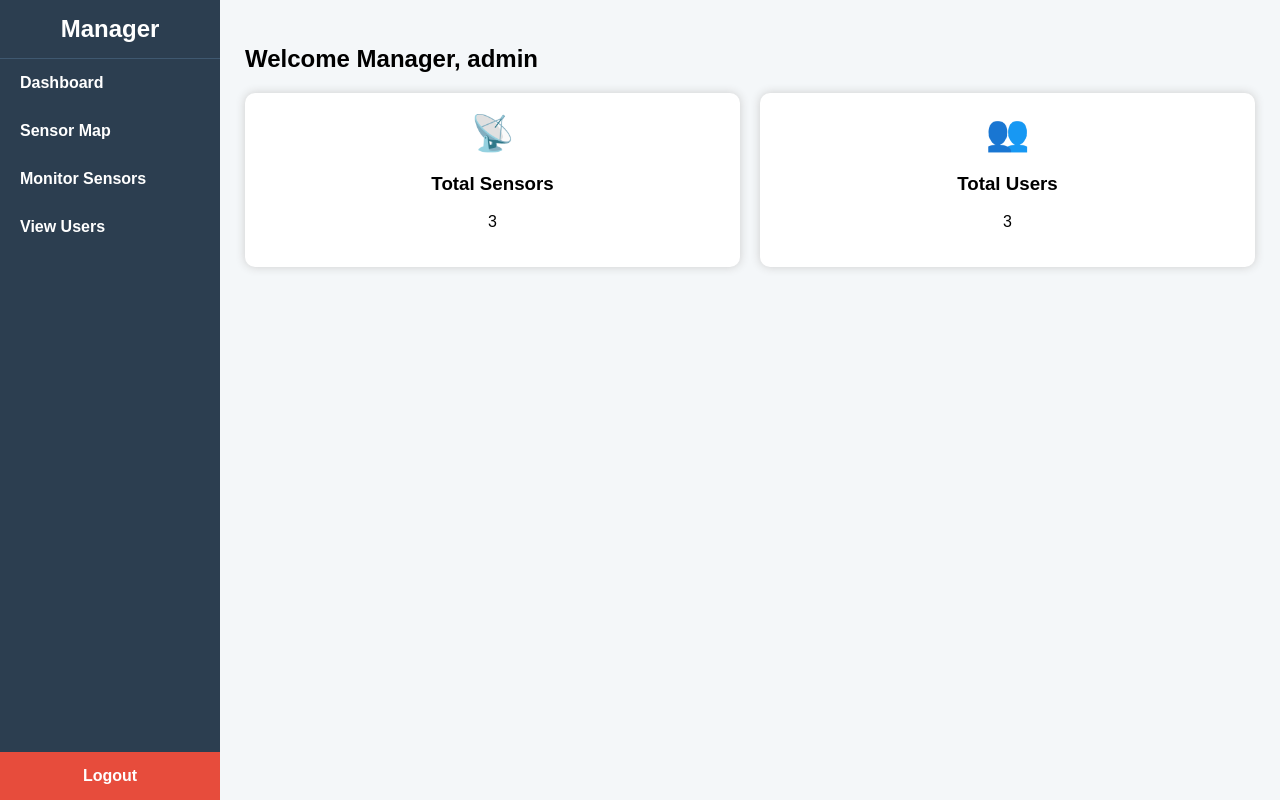
After one commit to 4doyngaIt/air-ventilation-monitoring-system, a PHP site: page /app/manager/dashboard.php in a window 1280 px wide. The commit adds this page. Run offline with PHP 8.4, Linux system fonts and the light colour scheme; a user stored in the database is signed in; data comes from the database, SQL or seed files in the repository; data that the repository does not hold is empty; some libraries are stand-ins or nearby versions.

Commit message:
added manager dashboard

```diff
--- /dev/null
+++ b/app/manager/dashboard.php
@@ -0,0 +1,310 @@
+<?php
+session_start();
+include __DIR__ . "/../../config/db.php";
+
+if(!isset($_SESSION['user_id']) || $_SESSION['role'] !== 'manager'){
+    header("Location: ../../login/login.php");
+    exit();
+}
+
+/* FETCH DATA */
+
+$users = $conn->query("SELECT user_id,username,email,role FROM users ORDER BY user_id ASC");
+$sensors = $conn->query("SELECT * FROM sensors ORDER BY sensor_id ASC");
+
+$total_users = $users->num_rows;
+$total_sensors = $sensors->num_rows;
+
+?>
+
+<!DOCTYPE html>
+<html>
+<head>
+
+<title>Manager Dashboard</title>
+
+<style>
+
+body{
+font-family:Arial;
+margin:0;
+display:flex;
+background:#f4f7f9;
+}
+
+/* SIDEBAR */
+
+.sidebar{
+width:220px;
+background:#2c3e50;
+color:white;
+height:100vh;
+display:flex;
+flex-direction:column;
+}
+
+.sidebar h2{
+text-align:center;
+padding:15px;
+margin:0;
+border-bottom:1px solid #3f5870;
+}
+
+.sidebar a{
+color:white;
+padding:15px 20px;
+text-decoration:none;
+font-weight:bold;
+display:block;
+}
+
+.sidebar a:hover{
+background:#1a252f;
+}
+
+/* LOGOUT BUTTON */
+
+.logout{
+margin-top:auto;
+background:#e74c3c;
+text-align:center;
+}
+
+.logout:hover{
+background:#c0392b;
+}
+
+/* MAIN */
+
+.main{
+flex:1;
+padding:25px;
+}
+
+/* DASHBOARD CARDS */
+
+.cards{
+display:flex;
+gap:20px;
+margin-top:20px;
+}
+
+.card{
+flex:1;
+background:white;
+padding:20px;
+border-radius:10px;
+box-shadow:0 0 10px #ccc;
+text-align:center;
+}
+
+.card span{
+font-size:35px;
+}
+
+/* MAP */
+
+#map{
+width:100%;
+height:400px;
+margin-top:20px;
+border-radius:10px;
+}
+
+/* TABLE */
+
+table{
+width:100%;
+border-collapse:collapse;
+margin-top:20px;
+background:white;
+box-shadow:0 0 8px #ccc;
+}
+
+th,td{
+padding:10px;
+border:1px solid #ddd;
+text-align:center;
+}
+
+th{
+background:#2c3e50;
+color:white;
+}
+
+.section{
+display:none;
+}
+
+</style>
+
+<script>
+
+function showSection(id){
+
+let sections=document.querySelectorAll('.section');
+
+sections.forEach(s=>{
+s.style.display="none";
+});
+
+document.getElementById(id).style.display="block";
+
+}
+
+window.onload=function(){
+showSection('home');
+}
+
+/* GOOGLE MAP */
+
+function initMap(){
+
+var location = {lat:7.0731, lng:125.6128}; // example: Davao City
+
+var map = new google.maps.Map(document.getElementById("map"),{
+zoom:13,
+center:location
+});
+
+var marker = new google.maps.Marker({
+position:location,
+map:map,
+title:"Sensor Location"
+});
+
+}
+
+</script>
+
+</head>
+
+<body>
+
+<div class="sidebar">
+
+<h2>Manager</h2>
+
+<a href="#" onclick="showSection('home')">Dashboard</a>
+<a href="#" onclick="showSection('mapSection')">Sensor Map</a>
+<a href="#" onclick="showSection('sensor')">Monitor Sensors</a>
+<a href="#" onclick="showSection('users')">View Users</a>
+
+<a class="logout" href="../../login/logout.php">Logout</a>
+
+</div>
+
+<div class="main">
+
+<!-- HOME -->
+
+<div id="home" class="section">
+
+<h2>Welcome Manager, <?php echo $_SESSION['username']; ?></h2>
+
+<div class="cards">
+
+<div class="card">
+<span>📡</span>
+<h3>Total Sensors</h3>
+<p><?php echo $total_sensors; ?></p>
+</div>
+
+<div class="card">
+<span>👥</span>
+<h3>Total Users</h3>
+<p><?php echo $total_users; ?></p>
+</div>
+
+</div>
+
+</div>
+
+<!-- MAP -->
+
+<div id="mapSection" class="section">
+
+<h2>Sensor Location Map</h2>
+
+<div id="map"></div>
+
+</div>
+
+<!-- SENSOR TABLE -->
+
+<div id="sensor" class="section">
+
+<h2>Sensor Monitoring</h2>
+
+<table>
+
+<tr>
+<th>ID</th>
+<th>Location</th>
+<th>Status</th>
+<th>Temperature</th>
+<th>Humidity</th>
+<th>Last Updated</th>
+</tr>
+
+<?php while($sensor=$sensors->fetch_assoc()): ?>
+
+<tr>
+
+<td><?php echo $sensor['sensor_id']; ?></td>
+<td><?php echo htmlspecialchars($sensor['location']); ?></td>
+<td><?php echo $sensor['status']; ?></td>
+<td><?php echo $sensor['temperature']; ?></td>
+<td><?php echo $sensor['humidity']; ?></td>
+<td><?php echo $sensor['last_updated']; ?></td>
+
+</tr>
+
+<?php endwhile; ?>
+
+</table>
+
+</div>
+
+<!-- USERS -->
+
+<div id="users" class="section">
+
+<h2>System Users</h2>
+
+<table>
+
+<tr>
+<th>ID</th>
+<th>Username</th>
+<th>Email</th>
+<th>Role</th>
+</tr>
+
+<?php while($u=$users->fetch_assoc()): ?>
+
+<tr>
+
+<td><?php echo $u['user_id']; ?></td>
+<td><?php echo htmlspecialchars($u['username']); ?></td>
+<td><?php echo htmlspecialchars($u['email']); ?></td>
+<td><?php echo $u['role']; ?></td>
+
+</tr>
+
+<?php endwhile; ?>
+
+</table>
+
+</div>
+
+</div>
+
+<!-- GOOGLE MAP SCRIPT -->
+
+<script async
+src="https://maps.googleapis.com/maps/api/js?key=YOUR_API_KEY&callback=initMap">
+</script>
+
+</body>
+</html>
```
Also changed, not shown: login/login.php (+10 -1 lines).
